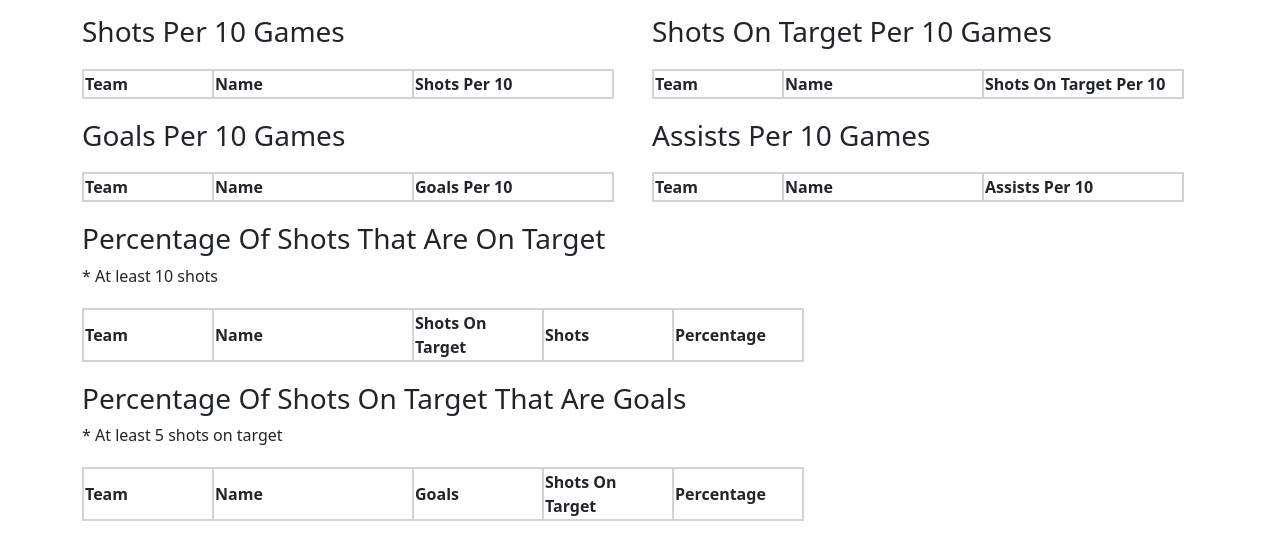
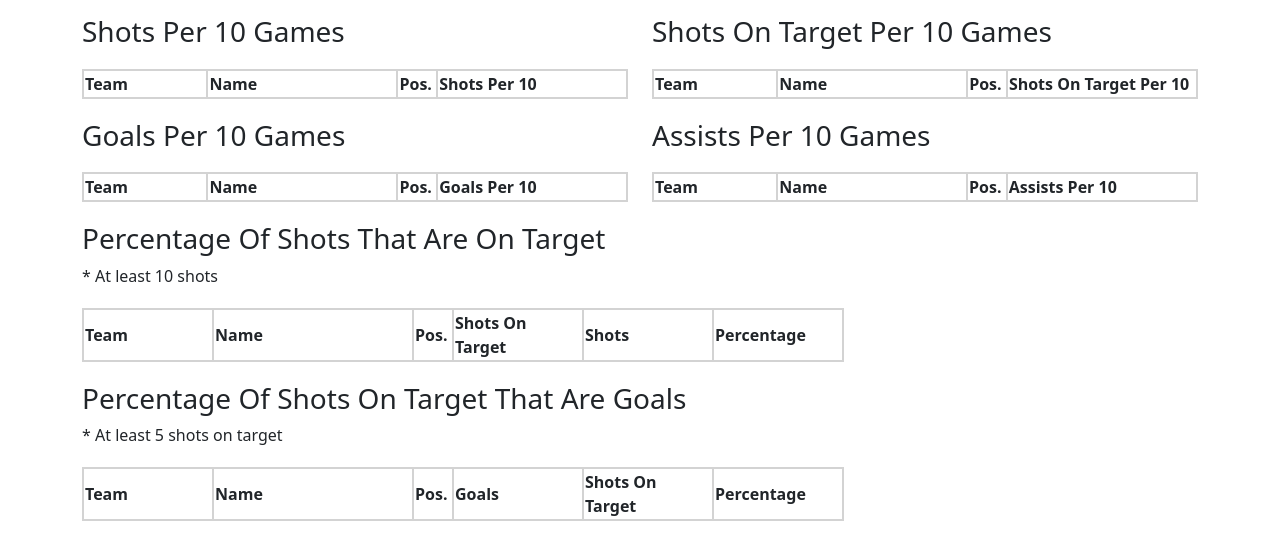
Before and after one commit to ArthurXu17/Fifa-Stat-Tracker, a Django app: page /tracker/top_players in a window 1280 px wide. Shown: the part 56-616 px from the top of the page. Run offline with Django 4.2, Linux system fonts and the light colour scheme; data that the repository does not hold is empty.

Commit message:
Add Position Field to Player Model
    Add position field so that analysis can be performed base on this
    in the future.

    Changes to the UI in the top players, view team stats, and make team
    views to also show the player position.

```diff
--- a/fifa_stat_tracker/tracker/forms/create_player_form.py
+++ b/fifa_stat_tracker/tracker/forms/create_player_form.py
@@ -4,4 +4,4 @@ from tracker.models.player import Player
 class CreatePlayerForm(ModelForm):
     class Meta:
         model = Player
-        fields = ["first_name", "last_name", "number"]
+        fields = ["first_name", "last_name", "number", "position"]
--- a/fifa_stat_tracker/tracker/models/player.py
+++ b/fifa_stat_tracker/tracker/models/player.py
@@ -1,10 +1,12 @@
 from django.db import models
 from .team import Team
+from tracker.utilities import POSITION_OPTIONS
 
 class Player(models.Model):
     first_name = models.CharField(max_length=20)
     last_name = models.CharField(max_length=20)
     number = models.IntegerField()
+    position = models.CharField(max_length=20, choices=POSITION_OPTIONS)
     team = models.ForeignKey(Team, on_delete=models.CASCADE, related_name='players')
 
     def __str__(self) -> str:
--- a/fifa_stat_tracker/tracker/static/tracker/style.css
+++ b/fifa_stat_tracker/tracker/static/tracker/style.css
@@ -36,6 +36,7 @@ body h1 {
 .player-table, .team-stats-table {
     margin-top: 20px;
     margin-bottom: 20px;
+    table-layout: fixed;
 }
 
 table.player-table THEAD tr th {
@@ -52,13 +53,26 @@ table.player-table THEAD tr th.large-cell {
     width: 200px;
 }
 
-table.player-table THEAD tr td.large-cell {
+table.player-table TBODY tr td.large-cell {
     width: 200px;
 }
 
+table.player-table THEAD tr th.small-cell {
+    width: 40px;
+}
 
-table.team-stats-table THEAD tr th, table.team-stats-table TBODY tr td {
+table.player-table TBODY tr td.small-cell {
+    width: 40px;
+}
+
+
+table.team-stats-table THEAD tr th {
     width: 260px;
+    border: solid 2px lightgrey
+}
+
+table.team-stats-table TBODY tr td {
+    width: 130px;
     border: solid 2px lightgrey
 }
 
--- a/fifa_stat_tracker/tracker/templates/tracker/make_team.html
+++ b/fifa_stat_tracker/tracker/templates/tracker/make_team.html
@@ -14,6 +14,7 @@
           <th> First Name</th>
           <th> Last Name</th>
           <th> Number</th>
+          <th> Position</th>
       </tr>
     </THEAD>
     <TBODY>
@@ -22,6 +23,7 @@
           <td> {{ player.first_name }} </td>
           <td> {{ player.last_name }} </td>
           <td> {{ player.number }} </td>
+          <td> {{ player.position }}</td>
         </tr>
       {% endfor %}
     </TBODY>
--- a/fifa_stat_tracker/tracker/templates/tracker/top_players.html
+++ b/fifa_stat_tracker/tracker/templates/tracker/top_players.html
@@ -15,6 +15,7 @@
                     <tr>
                         <th>Team</th>
                         <th class="large-cell">Name</th>
+                        <th class="small-cell">Pos.</th>
                         <th class="large-cell">Shots Per 10</th>
                     </tr>
                 </thead>
@@ -23,6 +24,7 @@
                         <tr>
                             <td> {{ info.team }} </td>
                             <td class="large-cell"> {{ info.name }}</td>
+                            <td class="small-cell"> {{ info.position }}</td>
                             <td class="large-cell"> {{ info.num_shots_per_ten }}</td>
                         </tr>
                     {% endfor %}
@@ -36,6 +38,7 @@
                     <tr>
                         <th>Team</th>
                         <th class="large-cell">Name</th>
+                        <th class="small-cell">Pos.</th>
                         <th class="large-cell">Shots On Target Per 10</th>
                     </tr>
                 </thead>
@@ -44,6 +47,7 @@
                         <tr>
                             <td> {{ info.team }} </td>
                             <td class="large-cell"> {{ info.name }}</td>
+                            <td class="small-cell"> {{ info.position }}</td>
                             <td class="large-cell"> {{ info.num_shots_on_target_per_ten }}</td>
                         </tr>
                     {% endfor %}
@@ -59,6 +63,7 @@
                     <tr>
                         <th>Team</th>
                         <th class="large-cell">Name</th>
+                        <th class="small-cell">Pos.</th>
                         <th class="large-cell">Goals Per 10</th>
                     </tr>
                 </thead>
@@ -67,6 +72,7 @@
                         <tr>
                             <td> {{ info.team }} </td>
                             <td class="large-cell"> {{ info.name }}</td>
+                            <td class="small-cell"> {{ info.position }}</td>
                             <td class="large-cell"> {{ info.num_goals_per_ten }}</td>
                         </tr>
                     {% endfor %}
@@ -80,6 +86,7 @@
                     <tr>
                         <th>Team</th>
                         <th class="large-cell">Name</th>
+                        <th class="small-cell">Pos.</th>
                         <th class="large-cell">Assists Per 10</th>
                     </tr>
                 </thead>
@@ -88,6 +95,7 @@
                         <tr>
                             <td> {{ info.team }} </td>
                             <td class="large-cell"> {{ info.name }}</td>
+                            <td class="small-cell"> {{ info.position }}</td>
                             <td class="large-cell"> {{ info.num_assists_per_ten }}</td>
                         </tr>
                     {% endfor %}
@@ -102,6 +110,7 @@
             <tr>
                 <th>Team</th>
                 <th class="large-cell">Name</th>
+                <th class="small-cell">Pos.</th>
                 <th>Shots On Target</th>
                 <th>Shots</th>
                 <th>Percentage</th>
@@ -112,6 +121,7 @@
                 <tr>
                     <td> {{ info.team }} </td>
                     <td class="large-cell"> {{ info.name }}</td>
+                    <td class="small-cell"> {{ info.position }}</td>
                     <td> {{ info.shots_on_target }}</td>
                     <td> {{ info.shots }}</td>
                     <td> {{ info.shots_on_target_per_shot_percent }}%</td>
@@ -126,6 +136,7 @@
             <tr>
                 <th>Team</th>
                 <th class="large-cell">Name</th>
+                <th class="small-cell">Pos.</th>
                 <th>Goals</th>
                 <th>Shots On Target</th>
                 <th>Percentage</th>
@@ -136,6 +147,7 @@
                 <tr>
                     <td> {{ info.team }} </td>
                     <td class="large-cell"> {{ info.name }}</td>
+                    <td class="small-cell"> {{ info.position }}</td>
                     <td> {{ info.goals }}</td>
                     <td> {{ info.shots_on_target }}</td>
                     <td> {{ info.goals_per_shot_on_target_percent }}%</td>
--- a/fifa_stat_tracker/tracker/views/make_team_view.py
+++ b/fifa_stat_tracker/tracker/views/make_team_view.py
@@ -11,7 +11,8 @@ def make_team_view(request, team_id):
         first_name = request.POST['first_name']
         last_name = request.POST['last_name']
         number = request.POST['number']
-        Player.objects.create(first_name=first_name, last_name=last_name, number=number, team=team)
+        position = request.POST['position']
+        Player.objects.create(first_name=first_name, last_name=last_name, number=number, team=team, position=position)
         return redirect(f"/tracker/make_team/{team_id}")
     else:
         context = {"team": team,
--- a/fifa_stat_tracker/tracker/views/top_players_view.py
+++ b/fifa_stat_tracker/tracker/views/top_players_view.py
@@ -17,6 +17,7 @@ class TopPlayersView(TemplateView):
         return [{'player': p,
                  'name': p.full_name(),
                  'team': p.team.name,
+                 'position': p.position,
                  stat: f'{getattr(p, stat)():.2f}'} for p in top_players]
 
     def get_context_data(self, **kwargs):
```
Also changed, not shown: fifa_stat_tracker/tracker/templates/tracker/view_team_stats.html (+7 -2 lines), fifa_stat_tracker/tracker/utilities.py (+12 -0 lines), fifa_stat_tracker/tracker/migrations/0005_player_position.py (added), fifa_stat_tracker/tracker/migrations/0006_alter_player_position.py (added).
